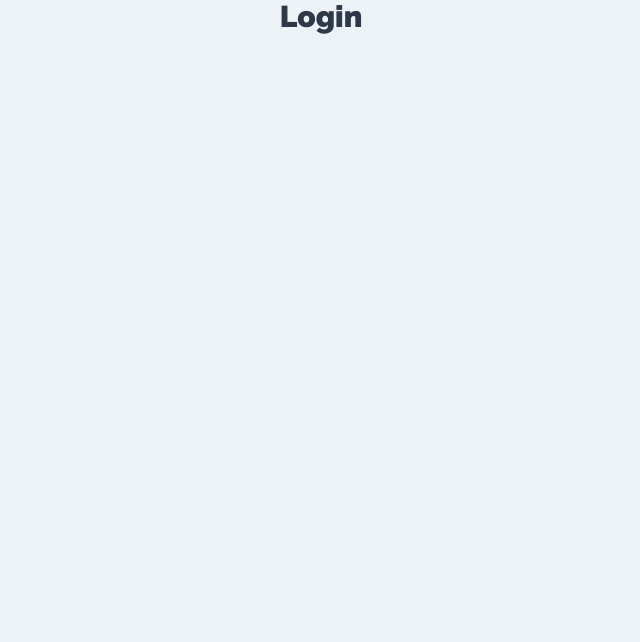
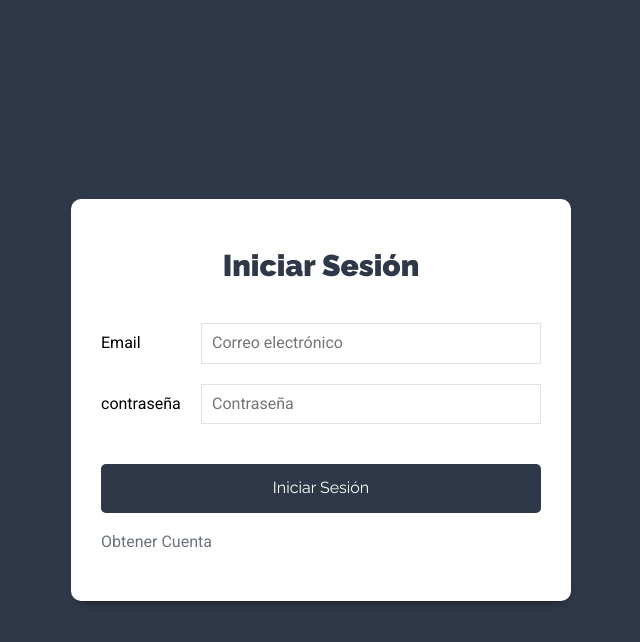
Before and after one commit to dylan-chacon/Tareas---MERN, a React (Create React App) app: page / in a window 1280 px wide. Shown: the top 642 px of the page, without its empty margins (319-959 px from the left). Built offline with nearby package versions, Linux system fonts and the light colour scheme.

Commit message:
Login structure

```diff
--- a/src/components/auth/Login.js
+++ b/src/components/auth/Login.js
@@ -1,8 +1,65 @@
-import React from 'react';
+import React, { useState } from 'react';
+import { Link } from 'react-router-dom';
 
 const Login = () => {
+    //state
+    const [user, setUser] = useState({
+        email: '',
+        password: ''
+    });
+    const { email, password } = user;
+    //funciones
+    const onChange = e => {
+        setUser({
+            ...user,
+            [e.target.name]: e.target.value
+        });
+    }
+    const onSubmit = e => {
+        e.preventDefault()
+    }
     return (
-        <h1>Login</h1>
+        <div className="form-usuario">
+            <div className="contenedor-form sombra-dark">
+                <h1>Iniciar Sesión</h1>
+
+                <form
+                    onSubmit={onSubmit}
+                >
+                    <div className="campo-form">
+                        <label htmlFor="email">Email</label>
+                        <input
+                            type="email"
+                            id="email"
+                            name="email"
+                            value={email}
+                            placeholder="Correo electrónico"
+                            onChange={onChange}
+                        />
+                    </div>
+                    <div className="campo-form">
+                        <label htmlFor="password">contraseña</label>
+                        <input
+                            type="password"
+                            id="password"
+                            name="password"
+                            value={password}
+                            placeholder="Contraseña"
+                            onChange={onChange}
+                        />
+                    </div>
+                    <div className="campo-form">
+                        <button
+                            type="submit"
+                            className="btn btn-primario btn-block"
+                        >Iniciar Sesión</button>
+                    </div>
+                </form>
+                <Link to={'/nueva-cuenta'} className="enlace-cuenta">
+                    Obtener Cuenta
+                </Link>
+            </div>
+        </div>
     );
 }
 
```
